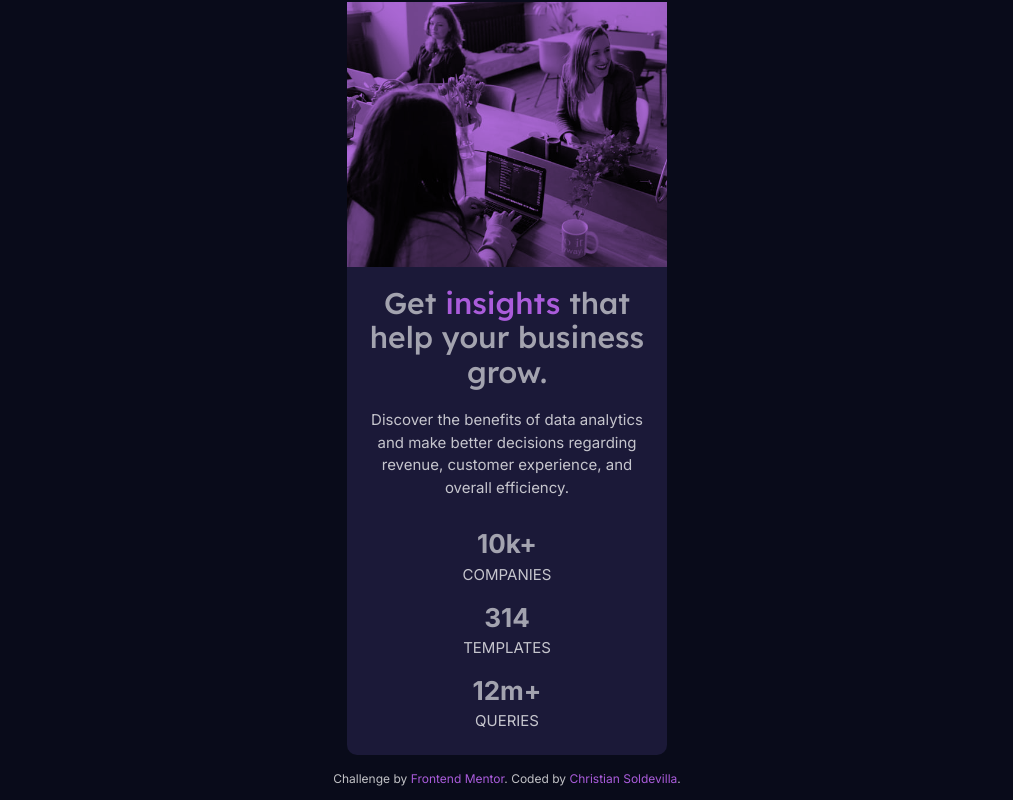
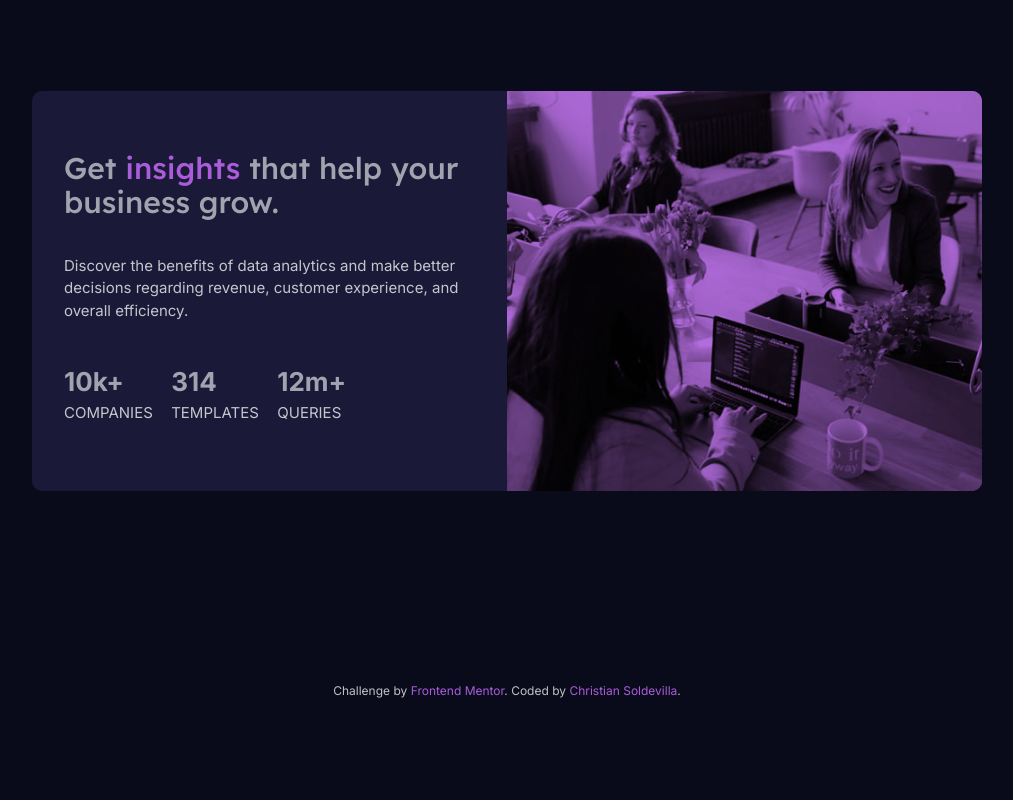
Before and after one commit to soldochris/stats-preview-card, a plain HTML site: page index.html in a window 1280 px wide. Shown: the whole page, without its empty margins (133-1146 px from the left). Drawn offline with nearby package versions, Linux system fonts and the light colour scheme.

Commit message:
desktop design ready

```diff
--- a/styles.css
+++ b/styles.css
@@ -29,7 +29,8 @@ body{
     text-align: center;
 
     & picture{
-    border-radius: 10px;
+      border-radius: 10px 10px 0 0;
+      overflow: hidden;
       position: relative;
       display: inline-block;
 
@@ -82,7 +83,6 @@ body{
       gap: 12px;
 
       & .stat-category{
-
         & span{
           font-size: 26px;
           font-weight: 700;
@@ -114,3 +114,50 @@ body{
     }
   }
 }
+
+@media (width > 375px) {
+  body{
+    & main{
+      display: flex;
+      flex-direction: row-reverse;
+      max-width: 950px;
+      width: 100%;
+
+      & picture{
+        border-radius: 0 10px 10px 0;
+        height: 400px;
+        width: 50%;
+        flex-basis: 50%;
+
+        & img{
+          height: 100%;
+          width: 100%;
+          object-fit:cover;
+        }
+      }
+
+      & section{
+        flex-basis: 50%;
+        text-align: left;
+        display: flex;
+        flex-direction: column;
+        width: 100%;
+        justify-content: center;
+        align-items:flex-start;
+        padding: 0 32px;
+
+        & .stats{
+          flex-direction: row;
+
+          & .stat-category{
+            text-align: left;
+
+            & p{
+              margin-left: 0;
+            }
+          }
+        }
+      }
+    }
+  }
+}
```
